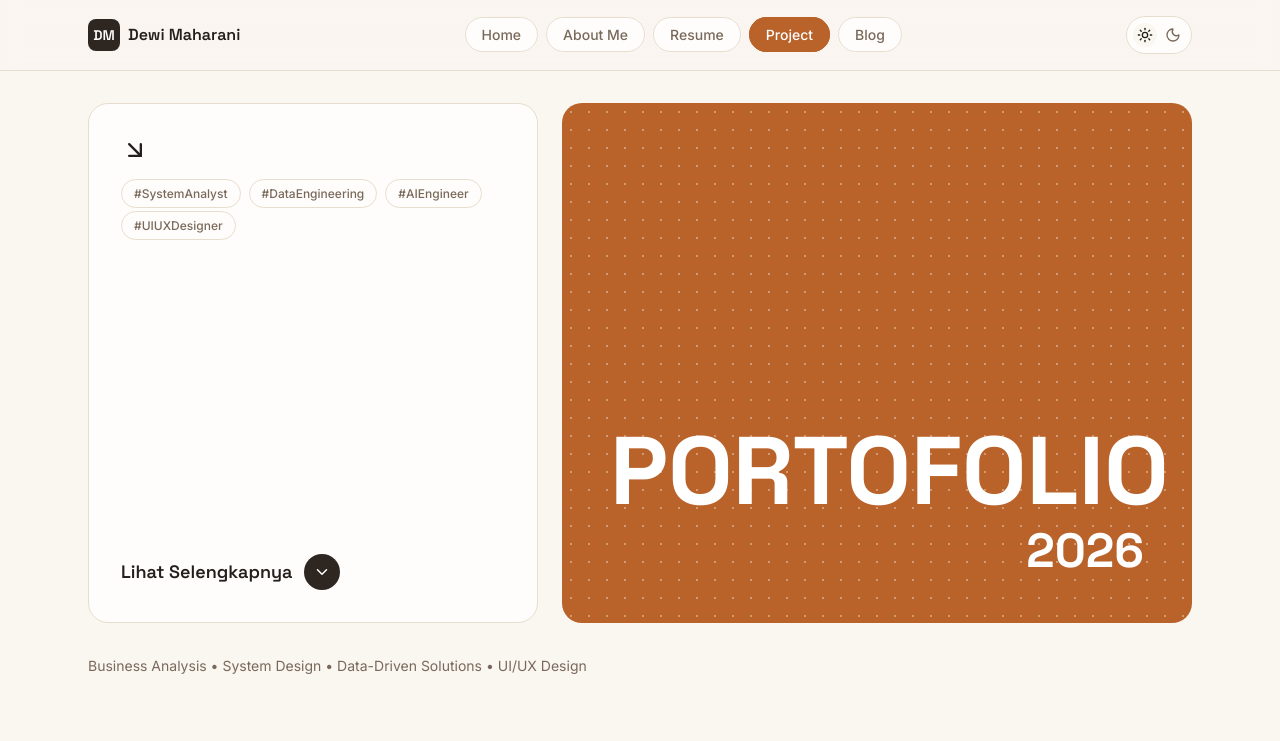
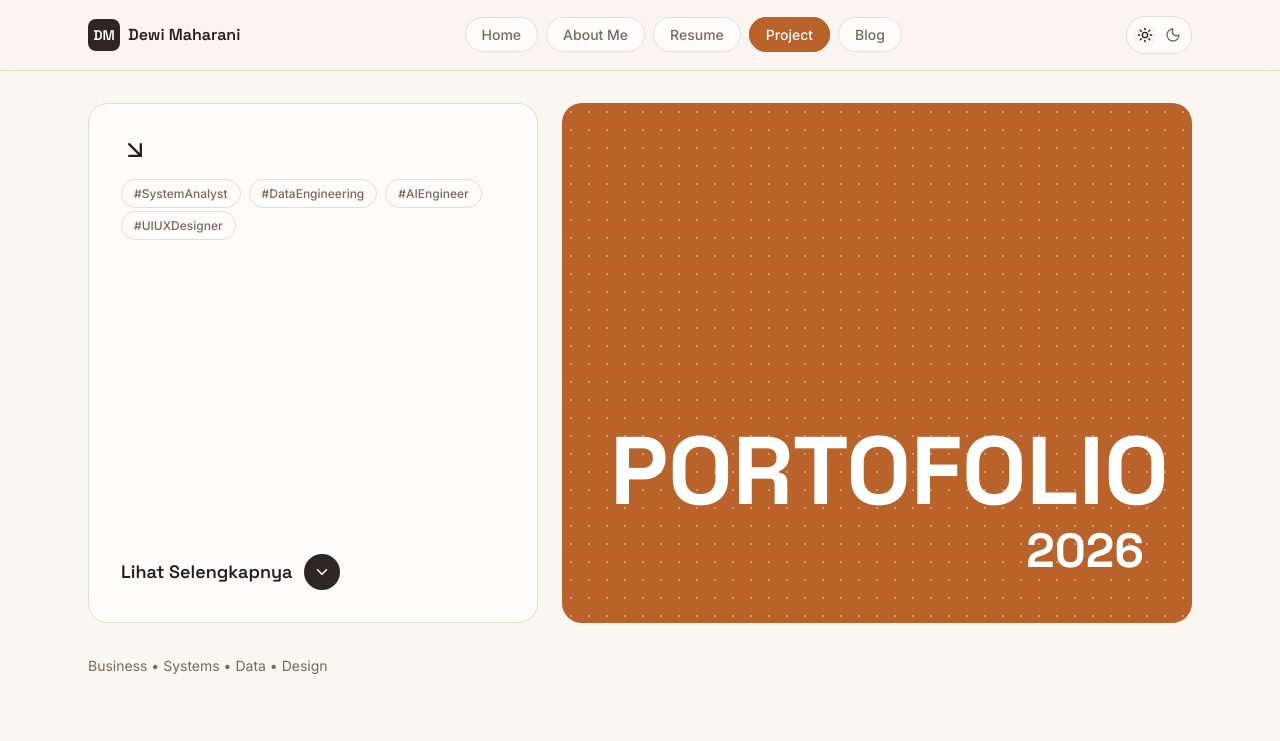
Before and after one commit to dwmhr12/portfolio-web, a React (Vite) app: page / in a window 1280 px wide. Shown: the top 741 px of the page. Built offline with nearby package versions, Linux system fonts and the light colour scheme.

Commit message:
update profile shortTagline

```diff
--- a/src/data/profile.js
+++ b/src/data/profile.js
@@ -8,7 +8,7 @@ export const profile = {
   name: 'Dewi Maharani',
   initials: 'DM', // dipakai di logo pojok kiri atas
   greeting: 'Hello, I am Rani',
-  shortTagline: 'Business Analysis • System Design • Data-Driven Solutions • UI/UX Design',
+  shortTagline: 'Business • Systems • Data • Design',
 
   role: 'System Analyst • Data Engineer • UI/UX Design',
   tagline: '',
```
